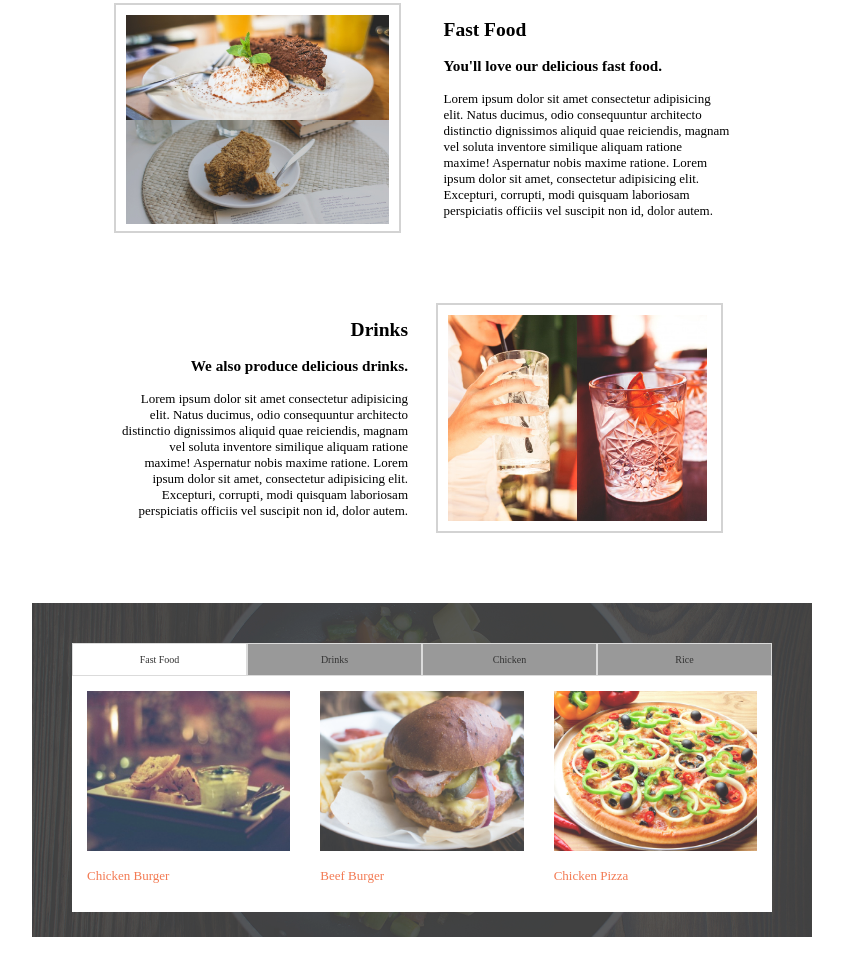
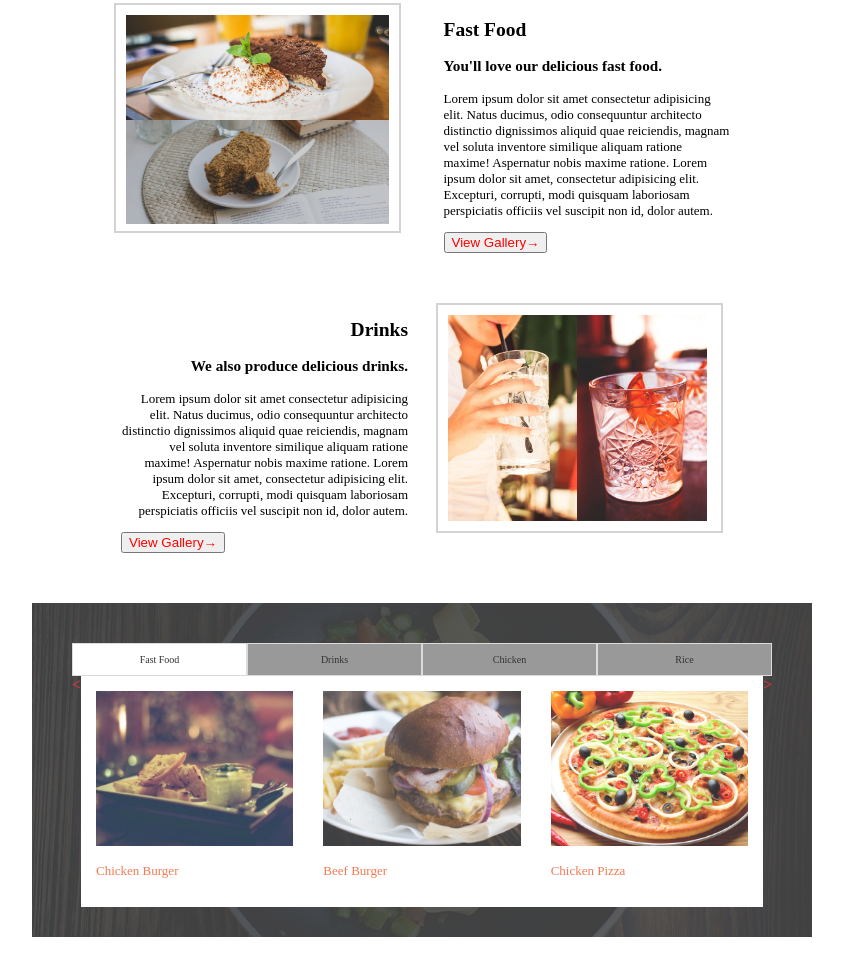
Before and after one commit to LauretteMongina/Anitas-Kitchen, a plain HTML site: page index.html in a window 1280 px wide. Shown: the part 532-1487 px from the top of the page, without its empty margins (218-1061 px from the left). Drawn offline with Linux system fonts and the light colour scheme.

Commit message:
It will add a span element to the div class foodrow.

```diff
--- a/index.html
+++ b/index.html
@@ -53,6 +53,7 @@
         <h2>Fast Food</h2>
         <h3>You'll love our delicious fast food.</h3>
           <p>Lorem ipsum dolor sit amet consectetur adipisicing elit. Natus ducimus, odio consequuntur architecto distinctio dignissimos aliquid quae reiciendis, magnam vel soluta inventore similique aliquam ratione maxime! Aspernatur nobis maxime ratione. Lorem ipsum dolor sit amet, consectetur adipisicing elit. Excepturi, corrupti, modi quisquam laboriosam perspiciatis officiis vel suscipit non id, dolor autem.</p>
+          <button>View Gallery<span>&#8594;</span></button>
       </div>
     </div>
     <div id="Section2">
@@ -60,6 +61,7 @@
       <h2>Drinks</h2>
       <h3>We also produce delicious drinks.</h3>
         <p>Lorem ipsum dolor sit amet consectetur adipisicing elit. Natus ducimus, odio consequuntur architecto distinctio dignissimos aliquid quae reiciendis, magnam vel soluta inventore similique aliquam ratione maxime! Aspernatur nobis maxime ratione. Lorem ipsum dolor sit amet, consectetur adipisicing elit. Excepturi, corrupti, modi quisquam laboriosam perspiciatis officiis vel suscipit non id, dolor autem.</p>
+        <button>View Gallery<span>&#8594;</span></button>
        </div>
 
      <div class="drinks">
@@ -84,6 +86,7 @@
           </div>
         </div>
         <div class="foodrow">
+          <span style="color: red;">&#60;</span>
           <div class="food">
             <img src="./assets/Fastfood/chickenBurger.jpg" alt="" style="width: 100%;">
             <p>Chicken Burger</p>
@@ -95,7 +98,8 @@
           <div class="food">
             <img src="./assets/Fastfood/chickenPizza.jpg" alt="" style="width: 100%;">
             <p>Chicken Pizza</p>
-          </div>
+         </div>
+          <span style="color: red;">&#62;</span>
         </div>
       </div>
     </div>
```
